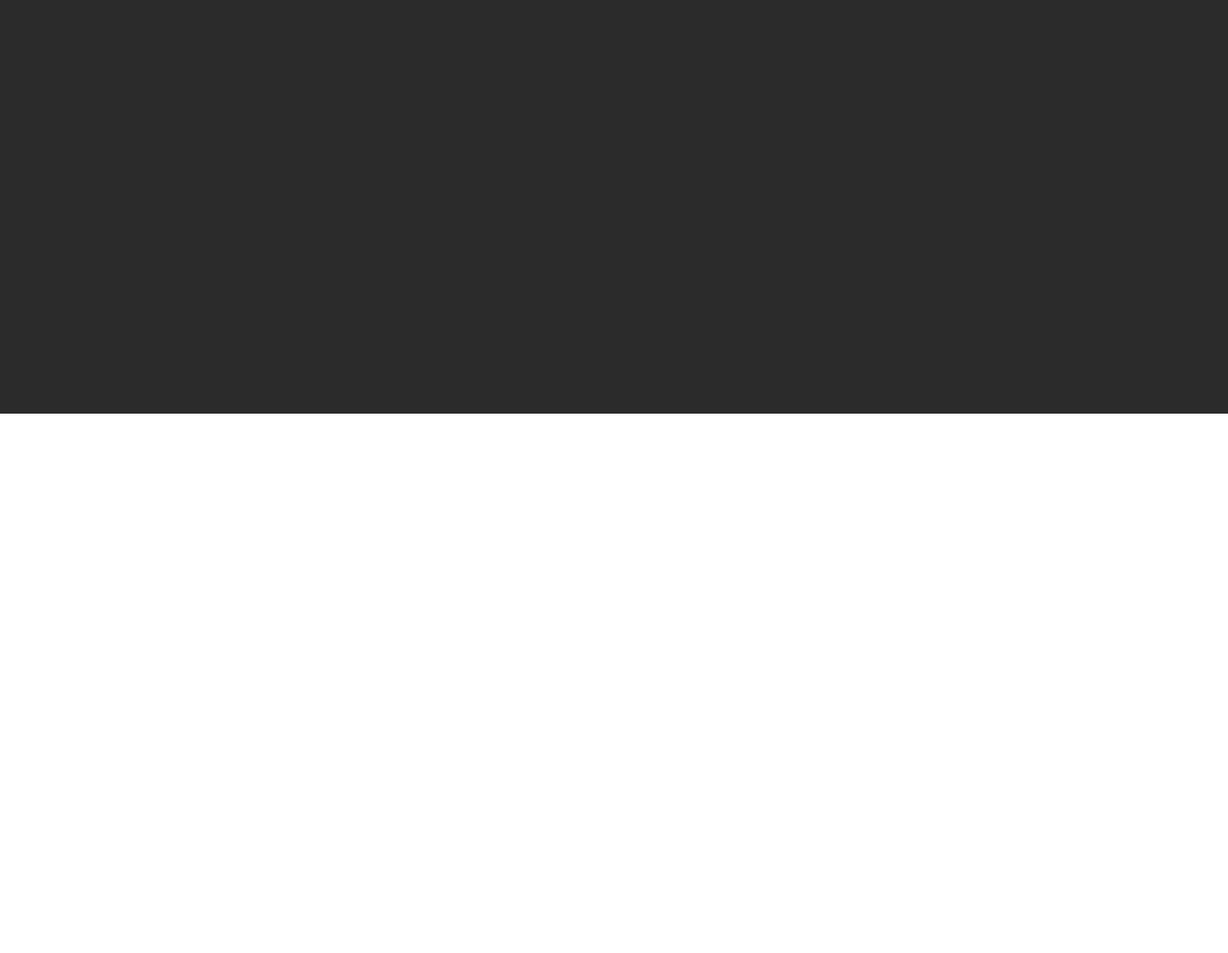
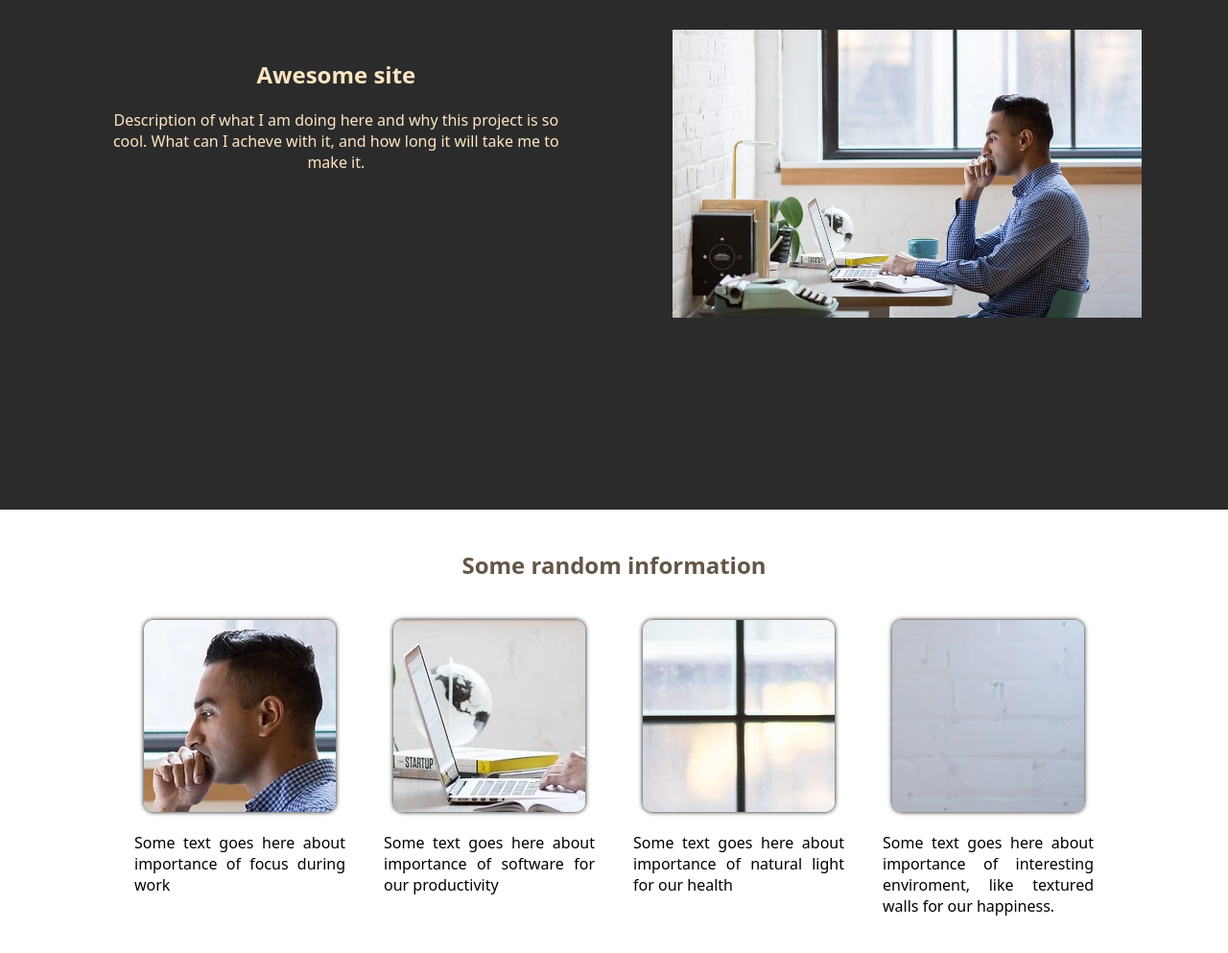
Before and after one commit to DariousVex/odin-landing-page, a plain HTML site: page index.html in a window 1280 px wide. Shown: the part 77-1070 px from the top of the page at 96% size. Drawn offline with Linux system fonts and the light colour scheme.

Commit message:
almost done with basic look

```diff
--- a/index.html
+++ b/index.html
@@ -22,8 +22,65 @@
       </div>
     </header>
     <main>
-      <div class="intro"></div>
-      <div class="showcase"></div>
+      <div class="intro">
+        <div class="intro-sub text">
+          <h2>Awesome site</h2>
+          <p>
+            Description of what I am doing here and why this project is so cool.
+            What can I acheve with it, and how long it will take me to make it.
+          </p>
+        </div>
+        <div>
+          <img
+            class="intro-sub"
+            src="/images/coder.webp"
+            alt="Programmer at work"
+            height="300px"
+          />
+        </div>
+      </div>
+      <div class="show-title"><h2>Some random information</h2></div>
+      <div class="showcase">
+        <div class="show-element">
+          <img class="image"
+            src="/images/person.webp"
+            alt="Person"
+            width="200"
+            height="200"
+          />
+          <p>Some text goes here about importance of focus during work</p>
+        </div>
+        <div class="show-element">
+          <img class="image"
+            src="/images/laptop.webp"
+            alt="Person"
+            width="200"
+            height="200"
+          />
+          <p>
+            Some text goes here about importance of software for our
+            productivity
+          </p>
+        </div>
+        <div class="show-element">
+          <img class="image"
+            src="/images/window.webp"
+            alt="Person"
+            width="200"
+            height="200"
+          />
+          <p>
+            Some text goes here about importance of natural light for our health
+          </p>
+        </div>
+        <div class="show-element">
+          <img class="image" src="/images/wall.webp" alt="Person" width="200" height="200" />
+          <p>
+            Some text goes here about importance of interesting enviroment, like
+            textured walls for our happiness.
+          </p>
+        </div>
+      </div>
     </main>
     <footer></footer>
   </body>
--- a/styles.css
+++ b/styles.css
@@ -37,15 +37,45 @@ header {
 }
 .intro {
     display:flex;
-    align-items: center;
+    flex-flow: row;
+    justify-content:space-evenly;
     margin-left: -8px;
     padding-top: 100px;
     background-color: rgb(43, 43, 43);
-    height: 400px;
+    height: 500px;
     width: 100vw;
+}
+.intro-sub {
+    flex:1;
+    max-width: 500px;
+}
+.text {
+    text-align: center;
+    font-family: sans;
+    color: rgb(255, 229, 195);
+    padding: 10px;
 }
 .showcase {
     display: flex;
-    align-items: center;
-    height: 700px;
+    flex-flow: row;
+    justify-content: center;
+    height: 350px;
 }
+.show-title {
+    color:rgb(100, 87, 71);
+    font-family: sans;
+    text-align: center;
+    margin-top: 20px;
+    border: 1px solid transparent;
+}
+.show-element {
+    max-width: 220px;
+    text-align: justify;
+    font-family: sans;
+    margin: 20px;
+}
+.image {
+    border-radius: 10px;
+    box-shadow: 0 0 5px black;
+    margin-left: 10px;
+}
```
Also changed, not shown: images/coder.webp (added), images/laptop.webp (added), images/person.webp (added), images/wall.webp (added), images/window.webp (added), 1 other file.
